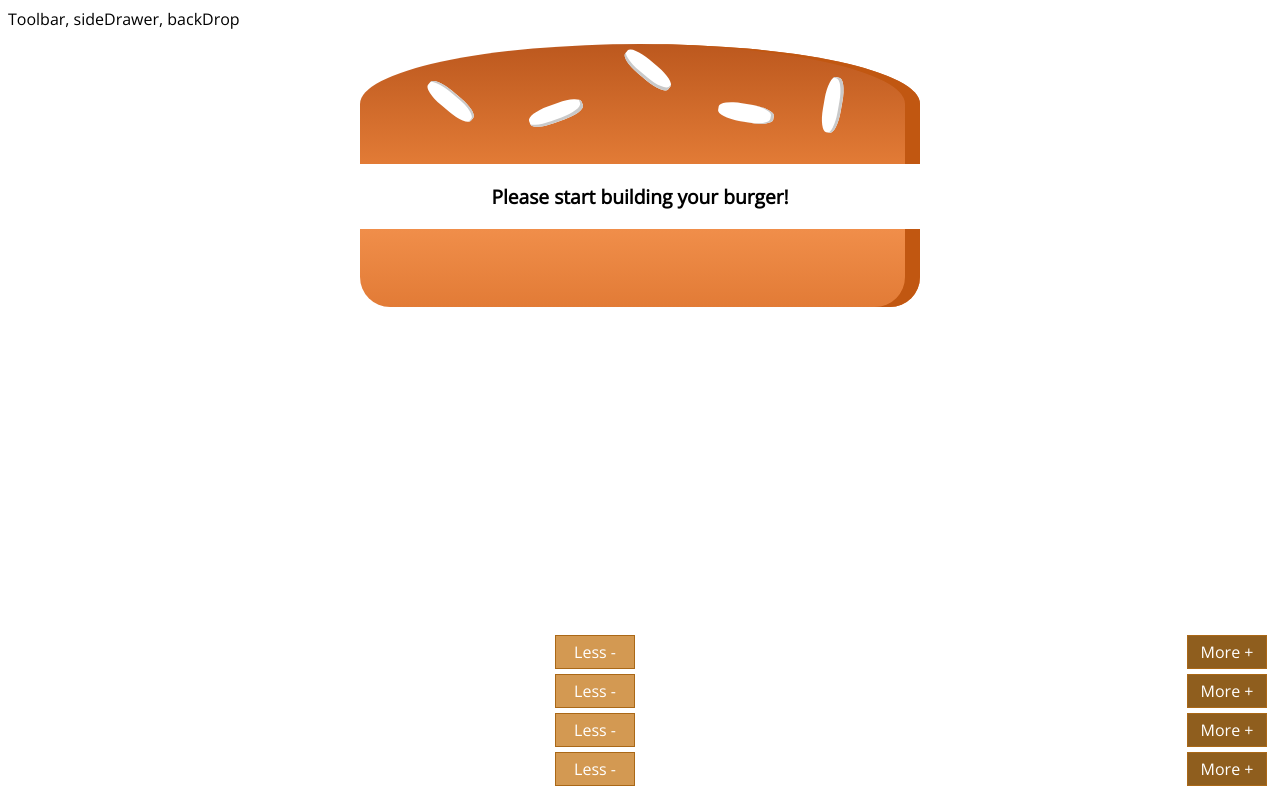
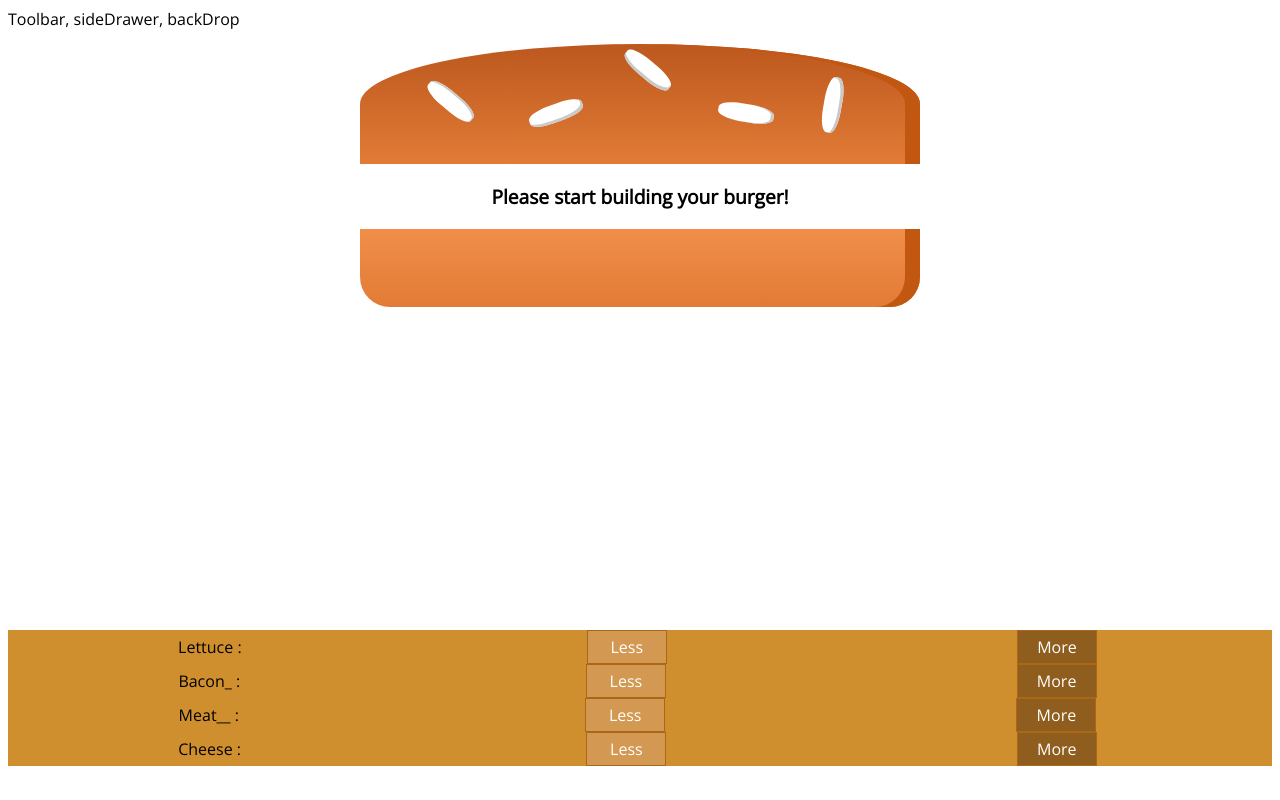
Before and after one commit to ashleynicole472/HamburgerApp, a React app in the folder burger-app/: page / in a window 1280 px wide. Built offline with nearby package versions, Linux system fonts and the light colour scheme.

Commit message:
Fixed styling for controls component

```diff
--- a/burger-app/src/Components/Burger/BuildControls/BuildControl/BuildControl.css
+++ b/burger-app/src/Components/Burger/BuildControls/BuildControl/BuildControl.css
@@ -1,8 +1,8 @@
 .BuildControl {
     display: flex;
-    justify-content: space-between;
+    justify-content: space-around;
+    background-color: #CF8F2E;
     align-items: center;
-    margin: 5px 0;
 }
 
 .BuildControl button {
--- a/burger-app/src/Components/Burger/BuildControls/BuildControl/BuildControl.js
+++ b/burger-app/src/Components/Burger/BuildControls/BuildControl/BuildControl.js
@@ -1,11 +1,12 @@
 import React from 'react';
 import classes from './BuildControl.css'
 
+
 const buildControl = (props) => (
   <div className={classes.BuildControl}>
-    <div className={classes.label}>{props.lable}</div>
-    <button className={classes.Less}>Less  -</button>
-    <button className={classes.More}>More  +</button>
+    <div className={classes.label}>{props.label} : </div>
+    <button className={classes.Less}>Less</button>
+    <button className={classes.More}>More</button>
   </div>
 )
 
--- a/burger-app/src/Components/Burger/BuildControls/BuildControls.js
+++ b/burger-app/src/Components/Burger/BuildControls/BuildControls.js
@@ -4,8 +4,8 @@ import BuildControl from './BuildControl/BuildControl'
 
 const controls = [
   {label: 'Lettuce', type: 'lettuce'},
-  {label: 'Bacon', type: 'bacon'},
-  {label: 'Meat', type: 'meat'},
+  {label: 'Bacon_', type: 'bacon'},
+  {label: 'Meat__', type: 'meat'},
   {label: 'Cheese', type: 'cheese'},
 
 ];
```
